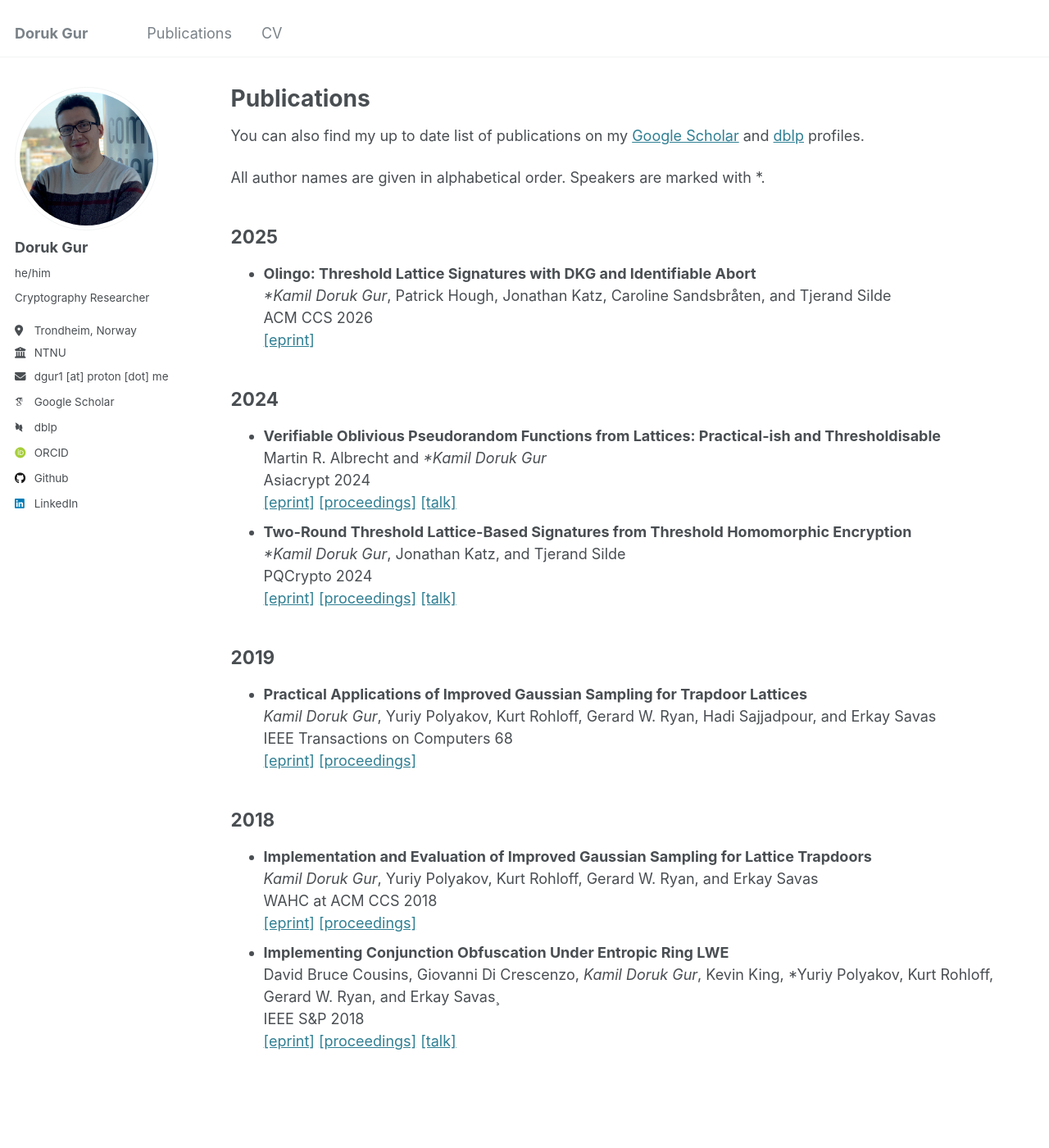
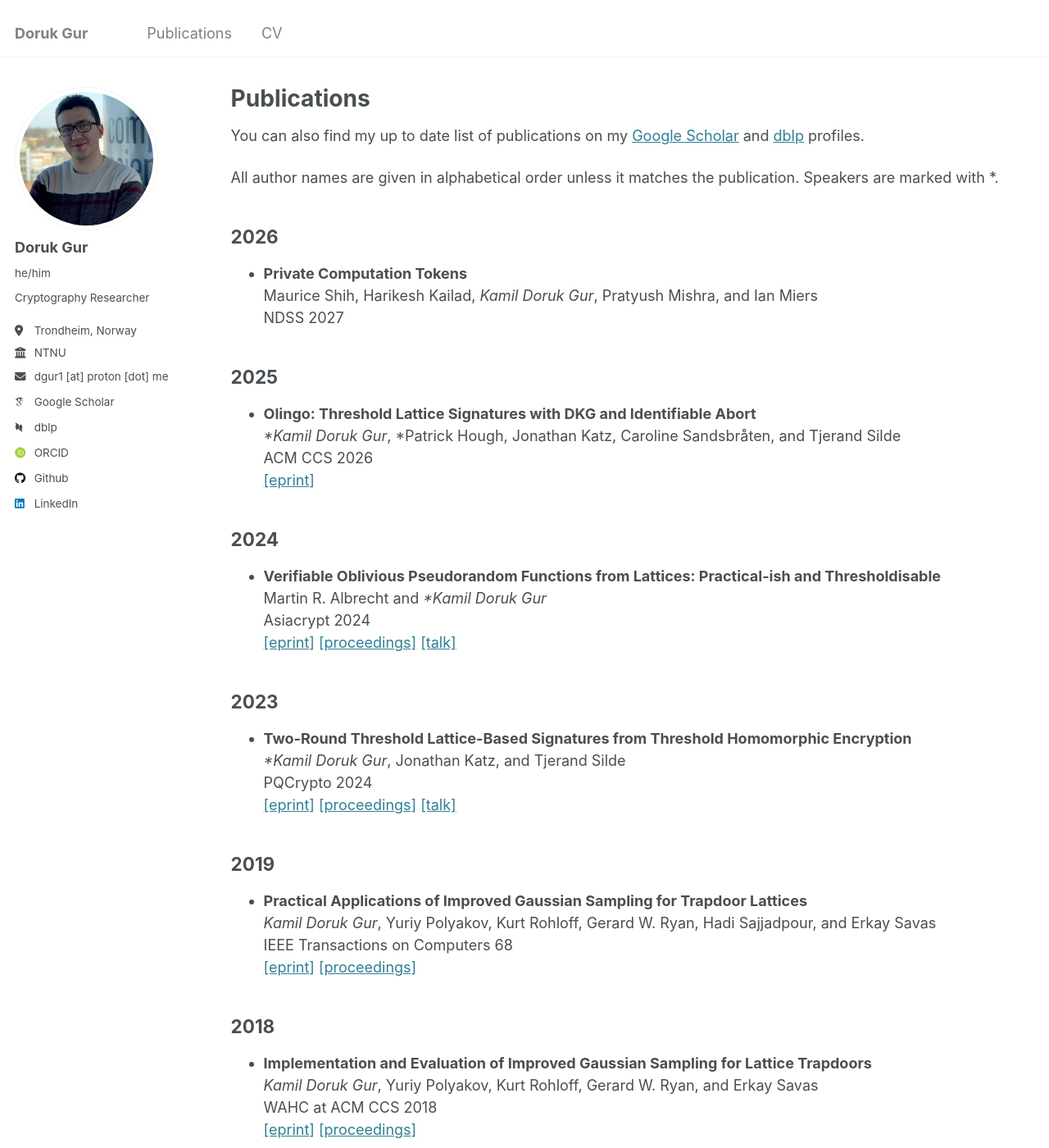
Before and after one commit to doruk19/doruk19.github.io, a Jekyll site: the page built from _pages/publications.md, in a window 1280 px wide and 1400 px high. Shown: the whole window at 82% size. Built offline with Jekyll 4.4.1, drawn with Linux system fonts in a browser that asks for light colours; some web fonts are replaced.

Commit message:
add PCT to publications, news and CV update

```diff
--- a/_pages/publications.md
+++ b/_pages/publications.md
@@ -9,12 +9,18 @@ redirect_from:
 
 You can also find my up to date list of publications on my [Google Scholar](https://scholar.google.com/citations?user=dNpTQUQAAAAJ&hl=en) and [dblp](https://dblp.org/pid/216/6102.html) profiles.
 
-All author names are given in alphabetical order. Speakers are marked with *.
+All author names are given in alphabetical order unless it matches the publication. Speakers are marked with *.
+
+2026
+------
+* **Private Computation Tokens** \\
+    Maurice Shih, Harikesh Kailad, *Kamil Doruk Gur*, Pratyush Mishra, and Ian Miers \\
+    NDSS 2027
 
 2025
 ------
 * **Olingo: Threshold Lattice Signatures with DKG and Identifiable Abort** \\
-    **Kamil Doruk Gur*, Patrick Hough, Jonathan Katz, Caroline Sandsbråten, and Tjerand Silde \\
+    **Kamil Doruk Gur*, *Patrick Hough, Jonathan Katz, Caroline Sandsbråten, and Tjerand Silde \\
     ACM CCS 2026\\
     [[eprint]](https://eprint.iacr.org/2025/1789.pdf)
 
@@ -23,11 +29,14 @@ All author names are given in alphabetical order. Speakers are marked with *.
 * **Verifiable Oblivious Pseudorandom Functions from Lattices: Practical-ish and Thresholdisable** \\
     Martin R. Albrecht and **Kamil Doruk Gur* \\
     Asiacrypt 2024 \\
-    [[eprint]](https://eprint.iacr.org/2024/1459.pdf) [[proceedings]](https://link.springer.com/chapter/10.1007/978-981-96-0894-2_7) [[talk]](https://youtu.be/tU7vuHCaDOk?si=rAU3HfdN1XrkB9dg&t=1394)
+    [[eprint]](https://eprint.iacr.org/2024/1459.pdf) [[proceedings]](https://link.springer.com/chapter/10.1007/978-981-96-0894-2_7) [[talk]](https://youtu.be/tU7vuHCaDOk?t=1394)
+
+2023
+------
 * **Two-Round Threshold Lattice-Based Signatures from Threshold Homomorphic Encryption** \\
     **Kamil Doruk Gur*, Jonathan Katz, and Tjerand Silde \\
     PQCrypto 2024 \\
-    [[eprint]](https://eprint.iacr.org/2023/1318.pdf) [[proceedings]](https://link.springer.com/chapter/10.1007/978-3-031-62746-0_12) [[talk]](https://youtu.be/XObVgQkhUNw?si=Mj2CH-VlXm_ARmbQ)
+    [[eprint]](https://eprint.iacr.org/2023/1318.pdf) [[proceedings]](https://link.springer.com/chapter/10.1007/978-3-031-62746-0_12) [[talk]](https://youtu.be/XObVgQkhUNw)
 
 2019
 ------
@@ -45,4 +54,4 @@ All author names are given in alphabetical order. Speakers are marked with *.
 * **Implementing Conjunction Obfuscation Under Entropic Ring LWE** \\
     David Bruce Cousins, Giovanni Di Crescenzo, *Kamil Doruk Gur*, Kevin King, *Yuriy Polyakov, Kurt Rohloff, Gerard W. Ryan, and Erkay Savas¸ \\
     IEEE S&P 2018 \\
-    [[eprint]](https://eprint.iacr.org/2017/844.pdf) [[proceedings]](https://www.computer.org/csdl/proceedings-article/sp/2018/435301a354/12OmNCcKQnS) [[talk]](https://youtu.be/ODLNfw2pGs8?si=WVveHwAg8-fk9gjG)
+    [[eprint]](https://eprint.iacr.org/2017/844.pdf) [[proceedings]](https://www.computer.org/csdl/proceedings-article/sp/2018/435301a354/12OmNCcKQnS) [[talk]](https://youtu.be/ODLNfw2pGs8)
```
Also changed, not shown: _pages/about.md (+1 -0 lines), _pages/cv.md (+4 -4 lines).
